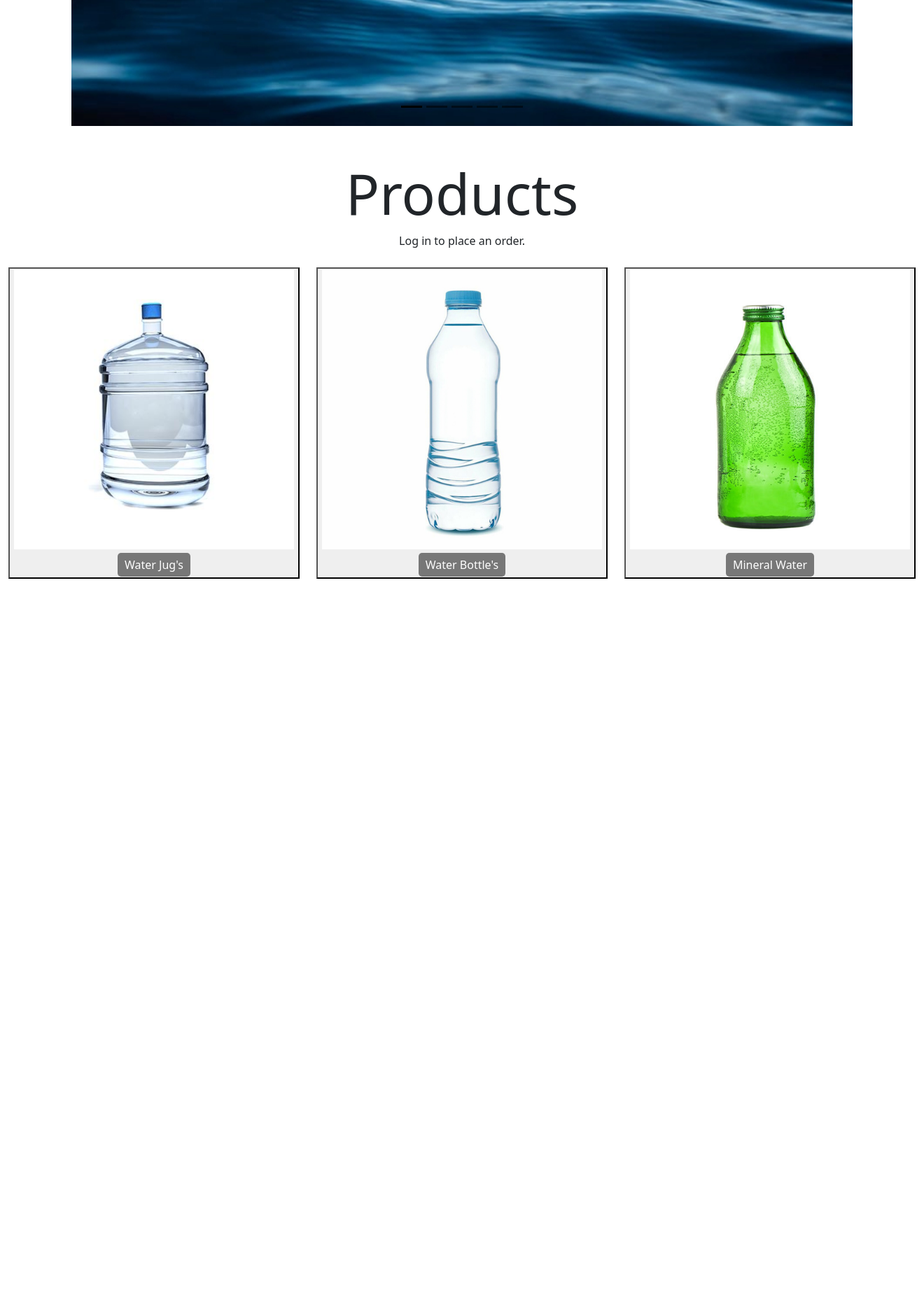
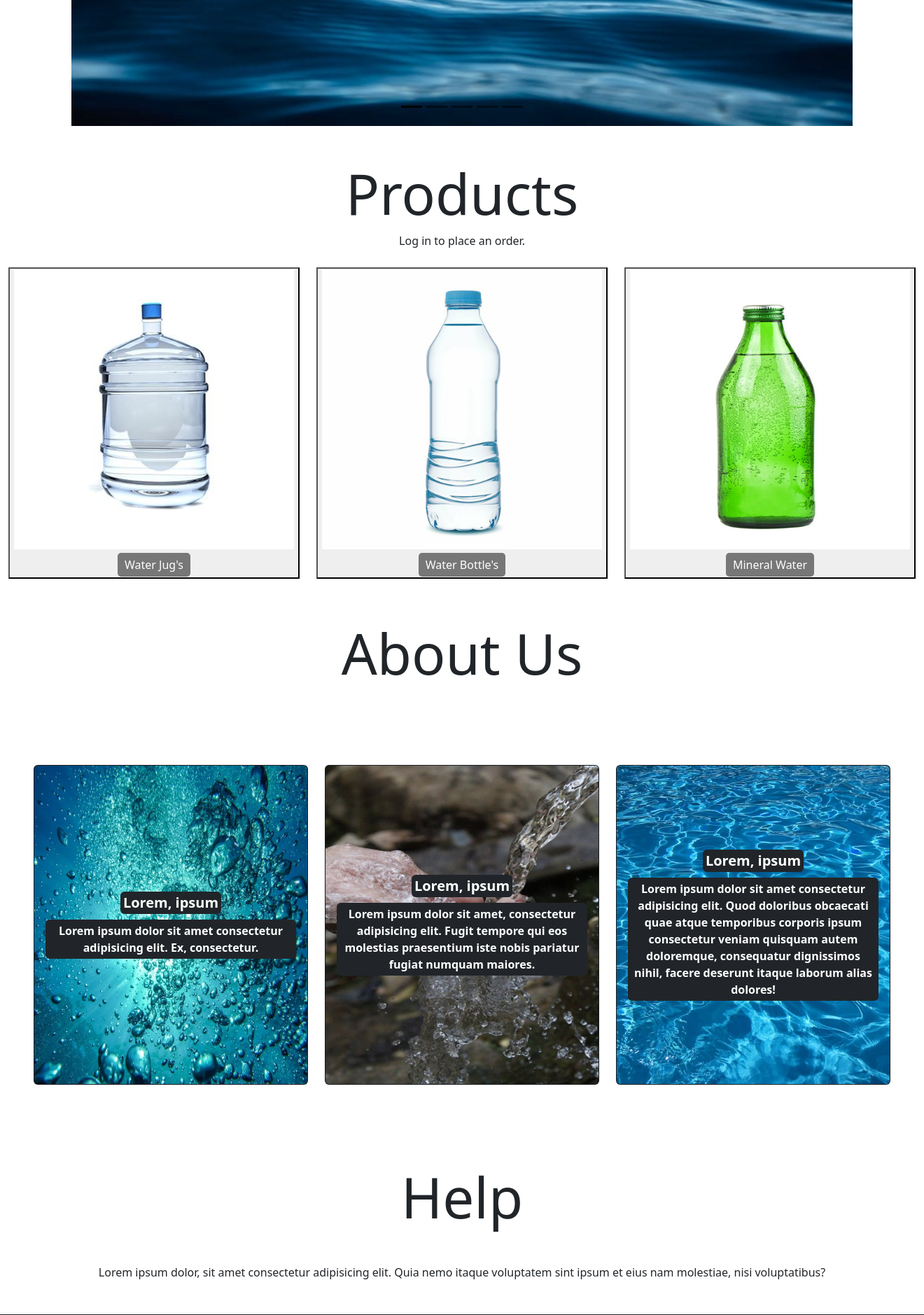
Before and after one commit to ksuwish/waterproject, a Django app: page / in a window 1320 px wide. Shown: the part 600-2479 px from the top of the page at 70% size. Before the commit the page ends 1427 px from the top, so only its background shows below. Run offline with Django 5.2, Linux system fonts and the light colour scheme; some libraries are stand-ins or nearby versions.

Commit message:
mainpage

```diff
--- a/water/templates/base.html
+++ b/water/templates/base.html
@@ -6,6 +6,8 @@
     <meta name="viewport" content="width=device-width, initial-scale=1.0">
     <link rel="stylesheet" href="{% static 'bootstrap.min.css' %}">
     <link rel="stylesheet" href="{% static 'style.css' %}">
+
+
     <title>
         {% block title %} {%endblock%} |WaterApp
     </title>
--- /dev/null
+++ b/water/templates/partials/_aboutus.html
@@ -0,0 +1,34 @@
+{% load static %}
+<h1  class="display-1 text-center mt-5 mb-5">About Us</h1>
+
+<div class="containerabout ">
+    <div class="row p-5">
+        <div class="col-md-4">
+            <div class="card bg-dark text-white mx-auto my-3  " style="max-width: 550px;">
+                <img src="{% static 'img/water11.jpeg' %}" class="card-img " alt="...">
+                    <div class="card-img-overlay " style="display: flex; flex-direction: column; justify-content: center; align-items: center; text-align: center;">
+                        <h5 class="card-title text-center fw-bold bg-dark rounded p-1">Lorem, ipsum</h5>
+                        <p class="card-text text-center fw-bold bg-dark rounded p-1 ">Lorem ipsum dolor sit amet consectetur adipisicing elit. Ex, consectetur.</p>
+                    </div>
+                </div>
+            </div>
+        <div class="col-md-4">
+            <div class="card bg-dark text-white mx-auto my-3" style="max-width: 550px;">
+                <img src="{% static 'img/water12.jpeg' %}" class="card-img" alt="...">
+                    <div class="card-img-overlay" style="display: flex; flex-direction: column; justify-content: center; align-items: center; text-align: center;">
+                        <h5 class="card-title text-center fw-bold bg-dark rounded p-1 ">Lorem, ipsum</h5>
+                        <p class="card-text text-center fw-bold bg-dark rounded p-1 ">Lorem ipsum dolor sit amet, consectetur adipisicing elit. Fugit tempore qui eos molestias praesentium iste nobis pariatur fugiat numquam maiores.</p>
+                    </div>
+                </div>
+            </div>
+      <div class="col-md-4">
+        <div class="card bg-dark text-white mx-auto my-3" style="max-width: 550px;">
+            <img src="{% static 'img/water15.jpeg' %}" class="card-img" alt="...">
+                <div class="card-img-overlay" style="display: flex; flex-direction: column; justify-content: center; align-items: center; text-align: center;">
+                    <h5 class="card-title text-center fw-bold bg-dark rounded p-1 ">Lorem, ipsum</h5>
+                    <p class="card-text text-center fw-bold bg-dark rounded p-1 ">Lorem ipsum dolor sit amet consectetur adipisicing elit. Quod doloribus obcaecati quae atque temporibus corporis ipsum consectetur veniam quisquam autem doloremque, consequatur dignissimos nihil, facere deserunt itaque laborum alias dolores!</p>
+                </div>
+            </div>
+        </div>
+    </div>
+</div>
--- /dev/null
+++ b/water/templates/partials/_help.html
@@ -0,0 +1,29 @@
+{% load static %}
+
+<h1  class="display-1 text-center mt-5 mb-5">Help</h1>
+<div class="helpcontainer">
+
+    <div class="texthelp text-center mt-5 mb-5">
+        Lorem ipsum dolor, sit amet consectetur adipisicing elit. Quia nemo itaque voluptatem sint ipsum et eius nam molestiae, nisi voluptatibus?
+    </div>
+
+    <footer class="footer bg-dark">
+        <div class="container text-center text-white p-2">
+          <div class="row mt-5">
+            <div class="col-md-4 footer-column">
+              <h5>Lorem, ipsum</h5>
+              <p>Lorem ipsum dolor sit amet consectetur adipisicing elit. Quis dignissimos facilis rem, exercitationem provident mollitia dicta facere ducimus nesciunt suscipit.</p>
+            </div>
+            <div class="col-md-4 footer-column">
+              <h5>Lorem, ipsum</h5>
+              <p>Lorem ipsum dolor sit amet consectetur adipisicing elit. Temporibus ex et eum, autem animi, vero suscipit quaerat neque nam perspiciatis accusantium, aut assumenda saepe dolorem ipsam incidunt corrupti facilis ab.</p>
+            </div>
+            <div class="col-md-4 footer-column">
+              <h5>Lorem, ipsum</h5>
+              <p>Lorem ipsum dolor sit amet consectetur adipisicing elit. Libero, veritatis! Quas ipsum maxime aut consequuntur officia deserunt, veniam amet aliquid voluptas reiciendis vitae minima. Eligendi sed placeat aliquid fuga sit maiores quaerat facere qui nihil odit, sapiente optio amet aspernatur.</p>
+            </div>
+          </div>
+        </div>
+      </footer>
+
+</div>
--- a/water/templates/partials/_navbar.html
+++ b/water/templates/partials/_navbar.html
@@ -9,8 +9,8 @@
       <ul class="nav col-12 col-md-auto mb-2 justify-content-center mb-md-0">
         <li><a href="#" class="nav-link px-2">Home</a></li>
         <li><a href="#products" class="nav-link px-2">Products</a></li>
-        <li><a href="#" class="nav-link px-2">About</a></li>
-        <li><a href="#" class="nav-link px-2">Help</a></li>
+        <li><a href="#about" class="nav-link px-2">About Us</a></li>
+        <li><a href="#help" class="nav-link px-2">Help</a></li>
       </ul>
 
       <div class="col-md-3 text-end">
--- a/water/waterproject/templates/main/index.html
+++ b/water/waterproject/templates/main/index.html
@@ -15,4 +15,16 @@
         {% include "partials/_products.html" %}
     </div>
     </section>
+
+    <section id="about">
+        <div>
+            {% include "partials/_aboutus.html" %}
+        </div>
+    </section>
+
+    <section id="help">
+        <div>
+            {% include "partials/_help.html" %}
+        </div>
+    </section>
     {% endblock %}
```
Also changed, not shown: water/static/img/water11.jpeg, water/static/img/water12.jpeg, water/static/img/water15.jpeg, water/static/style.css (line endings or trailing spaces).
